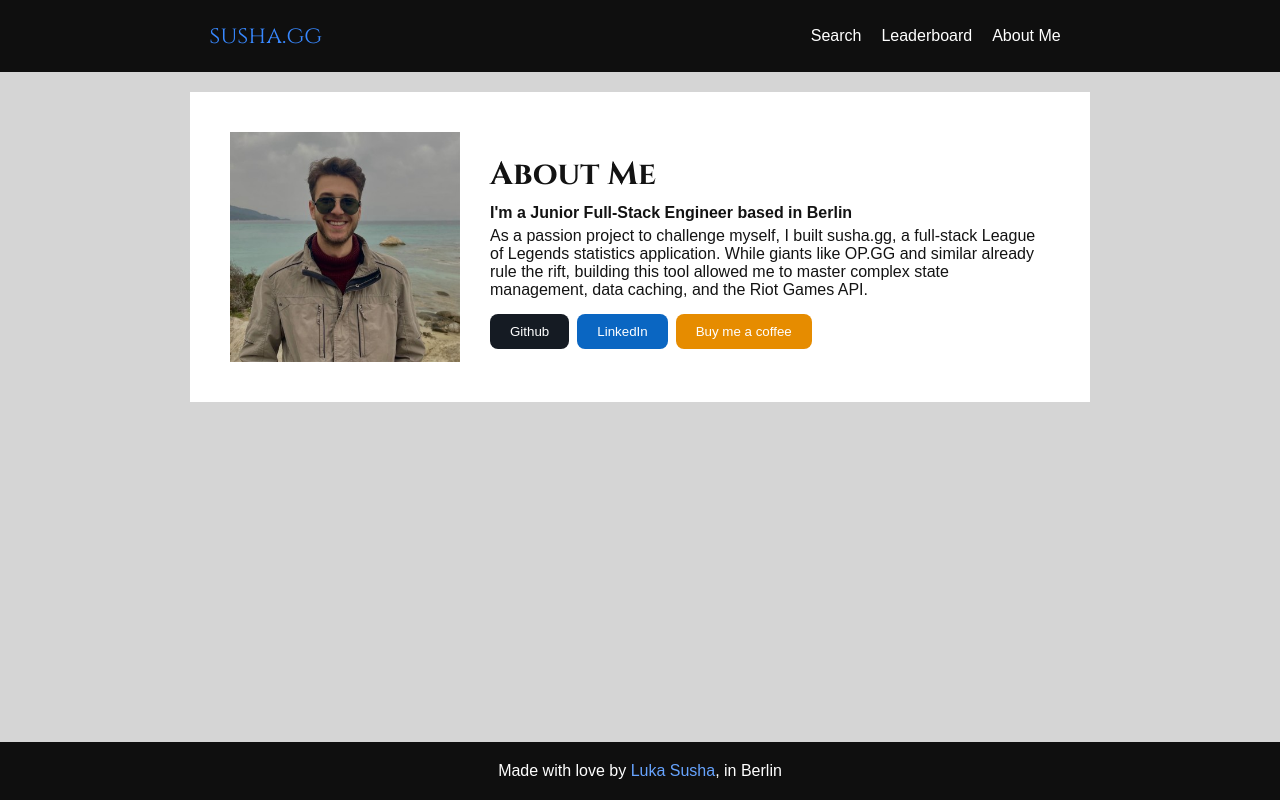
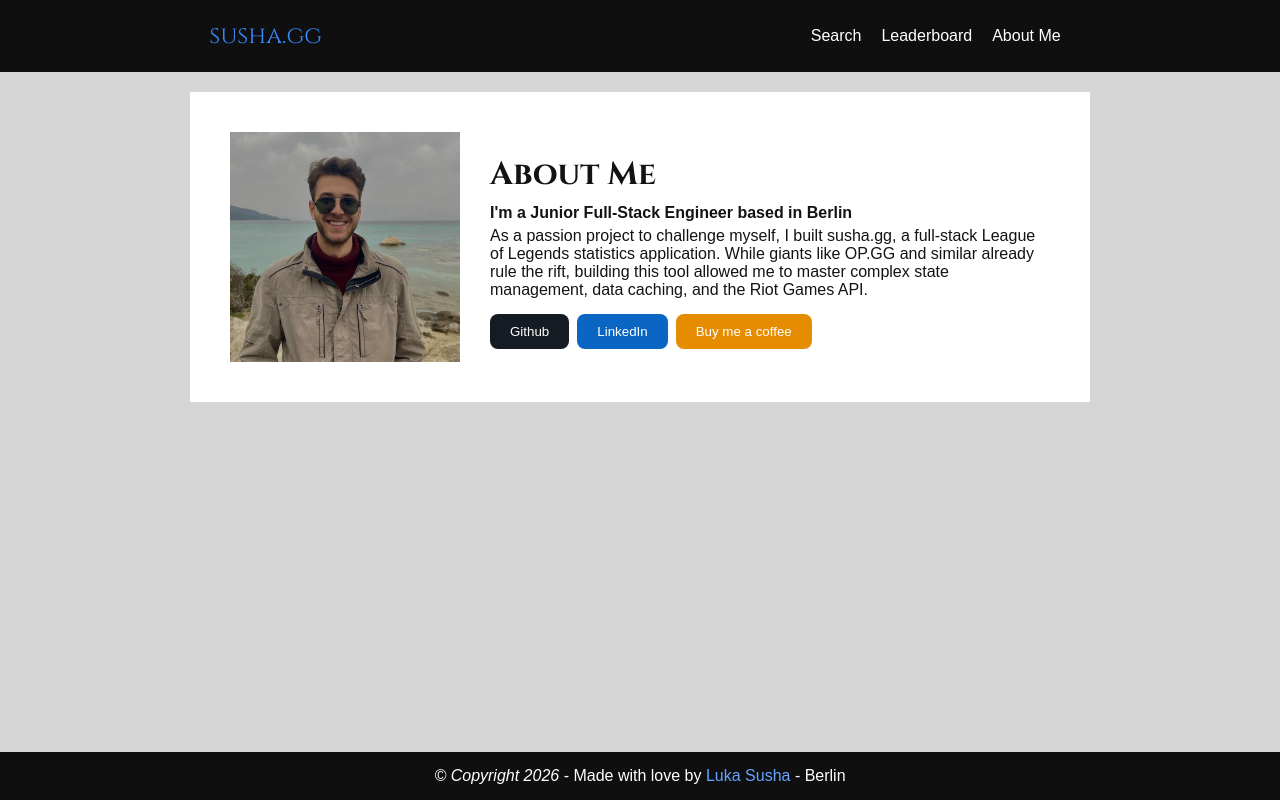
Before and after one commit to Lander2003/susha.gg, a React (Vite) app in the folder susha-gg/: page /about-me in a window 1280 px wide. Built offline with nearby package versions, Linux system fonts and the light colour scheme; no server answers; a web font is replaced by a local one.

Commit message:
Slight UI adjustments + added copyright in the footer

```diff
--- a/susha-gg/src/App.css
+++ b/susha-gg/src/App.css
@@ -106,7 +106,7 @@ select:focus {
   align-items: flex-start;
   justify-content: center;
   /* width: 100%; */
-  margin: 0 auto;
+  margin: 0 auto 30px;
   gap: 20px;
   background-color: #ffffff;
   padding: 40px 0;
@@ -421,7 +421,7 @@ p {
 .footer {
   text-align: center;
   margin-top: auto;
-  padding: 15px 0;
+  padding: 10px 0;
   background-color: #0f0f0f;
   color: white;
 }
--- a/susha-gg/src/components/Footer.tsx
+++ b/susha-gg/src/components/Footer.tsx
@@ -4,7 +4,7 @@ export default function Footer () {
     return (
       <>
       <div className="footer">
-        <p>Made with love by <Link to="/about-me">Luka Susha</Link>, in Berlin</p>
+        <p><i>&copy; Copyright 2026</i> - Made with love by <Link to="/about-me">Luka Susha</Link> - Berlin</p>
       </div>
       </>
     )
```
